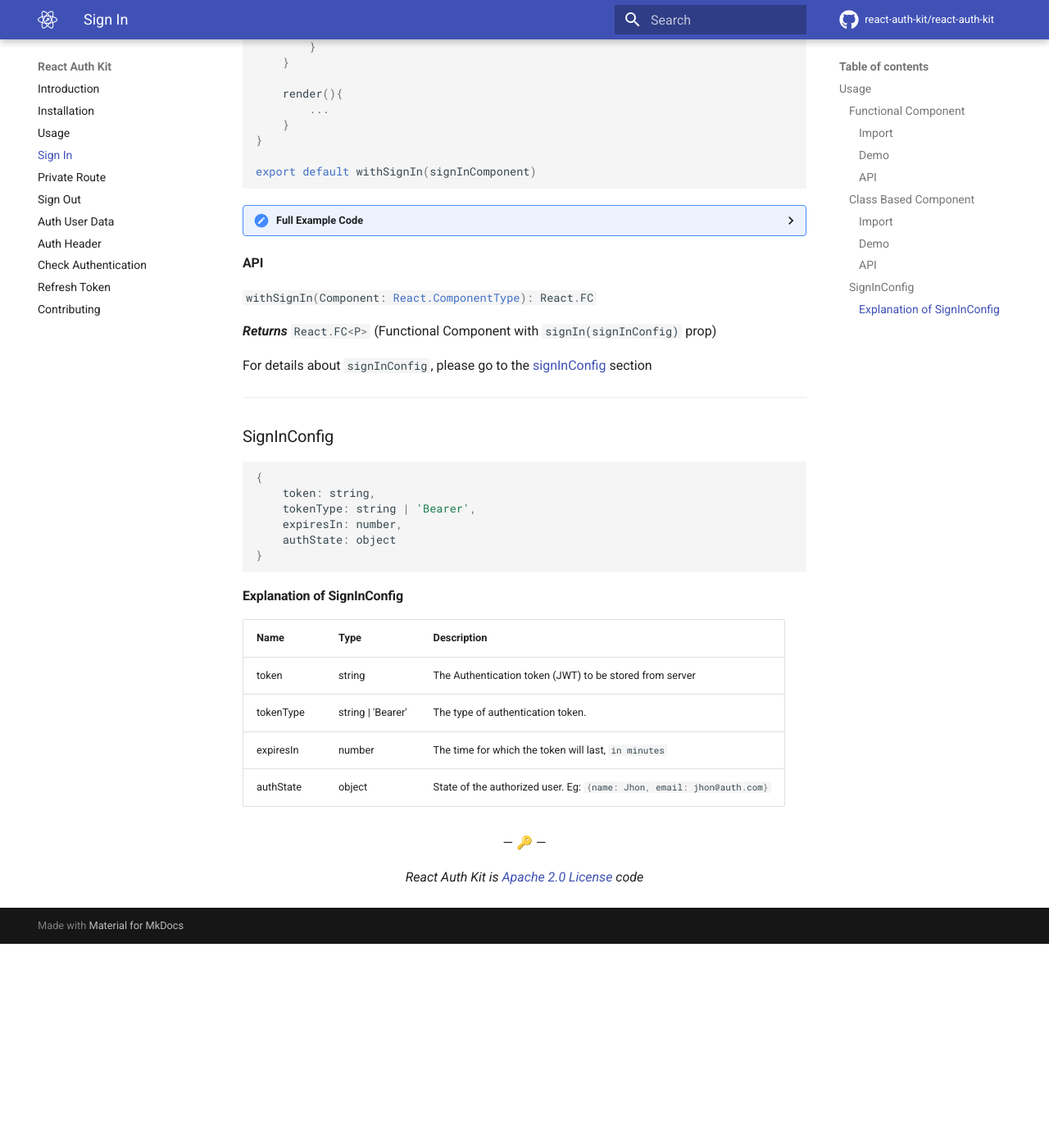
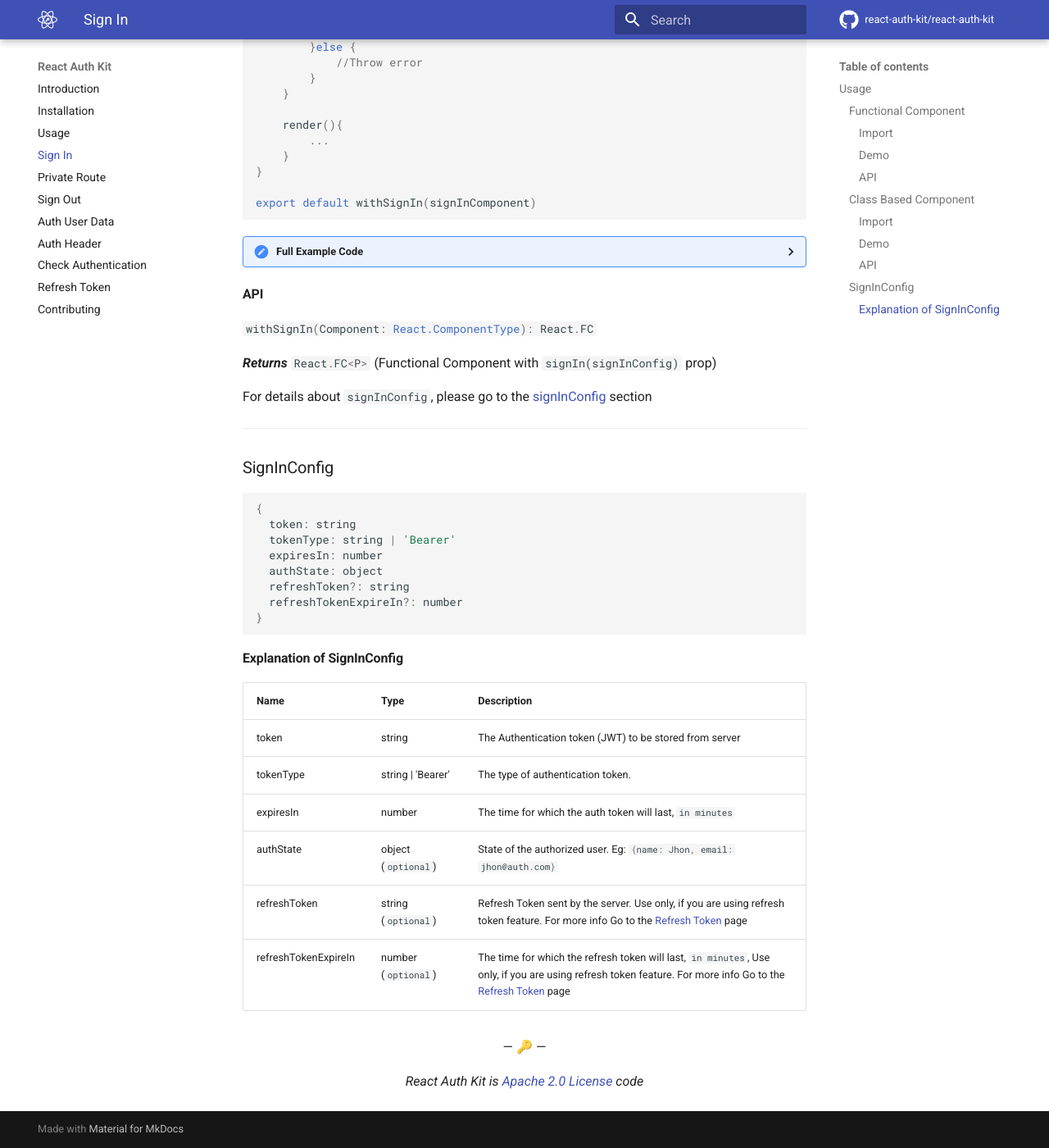
Before and after one commit to VirusScan0125/react-auth-kit, an MkDocs documentation site: the page built from docs/signin.md, in a window 1280 px wide and 1400 px high, scrolled down 1844 px. Shown: the whole window at 82% size. Built offline with MkDocs 1.6.1 and Material for MkDocs 9.7.7, drawn with Linux system fonts in a browser that asks for light colours; comment, search, counter and statistics services are not loaded; before the commit the page ends 2995 px from its top, so only the background shows below that; some of the changed text lies outside the part shown.

Commit message:
docs: RefreshToken Added in signin.md

````diff
--- a/docs/signin.md
+++ b/docs/signin.md
@@ -36,7 +36,9 @@
         if(signIn({token: res.data.token,
                    expiresIn:res.data.expiresIn,
                    tokenType: "Bearer",
-                   authState: res.data.authUserState})){
+                   authState: res.data.authUserState,
+                   refreshToken: res.data.refreshToken,                    // Only if you are using refreshToken feature
+                   refreshTokenExpireIn: res.data.refreshTokenExpireIn})){ // Only if you are using refreshToken feature
             // Redirect or do-something
         }else {
             //Throw error
@@ -71,7 +73,9 @@
                     if(signIn({token: res.data.token,
                                expiresIn:res.data.expiresIn,
                                tokenType: "Bearer",
-                               authState: res.data.authUserState})){
+                               authState: res.data.authUserState,
+                               refreshToken: res.data.refreshToken,                    // Only if you are using refreshToken feature
+                               refreshTokenExpireIn: res.data.refreshTokenExpireIn})){ // Only if you are using refreshToken feature
                         // Redirect or do-something
                     }else {
                         //Throw error
@@ -196,20 +200,24 @@
 
 ```js
 {
-    token: string,
-    tokenType: string | 'Bearer',
-    expiresIn: number,
-    authState: object
+  token: string
+  tokenType: string | 'Bearer'
+  expiresIn: number
+  authState: object
+  refreshToken?: string
+  refreshTokenExpireIn?: number
 }
 ```
 #### Explanation of SignInConfig
 
-| Name      | Type                | Description                                                                 |
-|-----------|---------------------|-----------------------------------------------------------------------------|
-| token     | string              | The Authentication token (JWT) to be stored from server                     |
-| tokenType | string  \| 'Bearer' | The type of authentication token.                                           |
-| expiresIn | number              | The time for which the token will last, `in minutes`                        |
-| authState | object              | State of the authorized user. Eg: `#!js {name: Jhon, email: jhon@auth.com}` |
+| Name                 | Type                | Description                                                                                                                                                                  |
+|----------------------|---------------------|------------------------------------------------------------------------------------------------------------------------------------------------------------------------------|
+| token                | string              | The Authentication token (JWT) to be stored from server                                                                                                                      |
+| tokenType            | string  \| 'Bearer' | The type of authentication token.                                                                                                                                            |
+| expiresIn            | number              | The time for which the auth token will last, `in minutes`                                                                                                                    |
+| authState            | object (`optional`) | State of the authorized user. Eg: `#!js {name: Jhon, email: jhon@auth.com}`                                                                                                  |
+| refreshToken         | string (`optional`) | Refresh Token sent by the server. Use only, if you are using refresh token feature. For more info Go to the [Refresh Token](./refreshtoken) page                             |
+| refreshTokenExpireIn | number (`optional`) | The time for which the refresh token will last, `in minutes`, Use only, if you are using refresh token feature. For more info Go to the [Refresh Token](./refreshtoken) page |
 
 <p align="center">&mdash; 🔑  &mdash;</p>
 <p align="center"><i>React Auth Kit is <a href="https://github.com/react-auth-kit/react-auth-kit/blob/master/LICENSE">Apache 2.0 License</a> code</i></p>
````
Also changed, not shown: docs/usage.md (+1 -1 lines).
